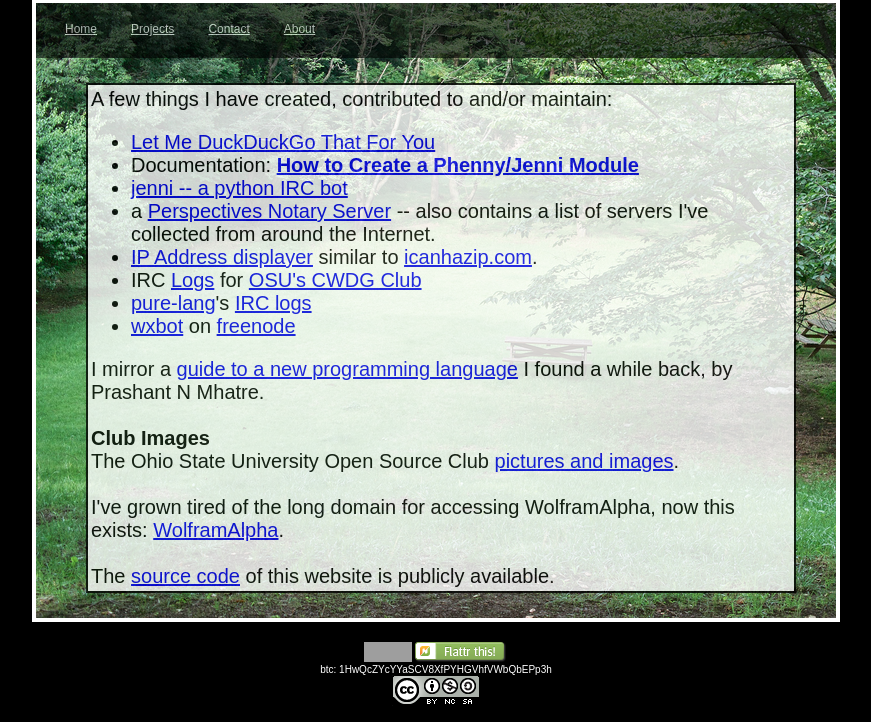
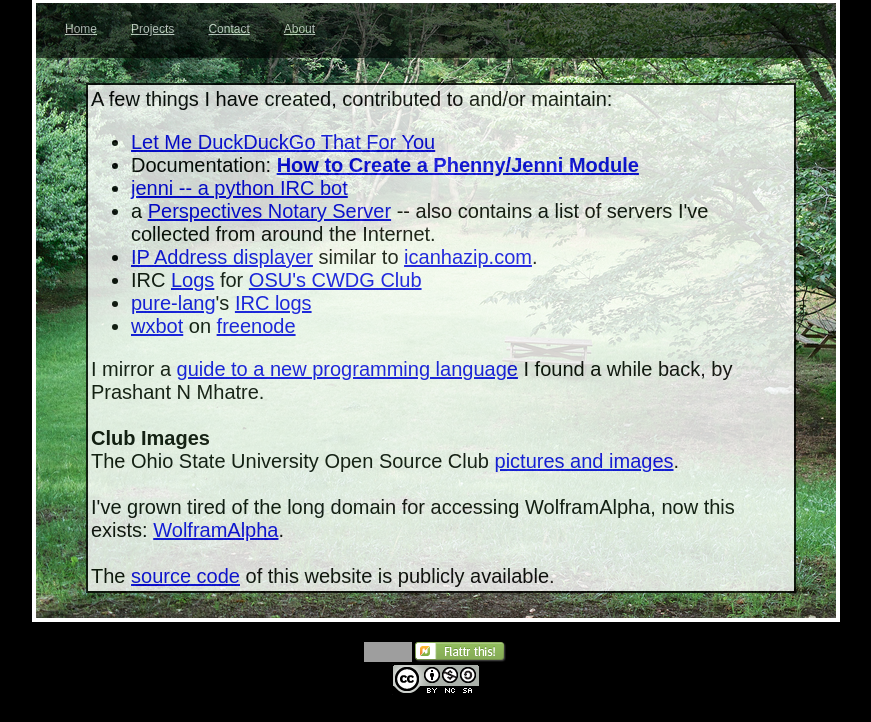
Before and after one commit to myano/yanovich.net, a PHP site: page /index.php in a window 1280 px wide. Shown: the part 101-823 px from the top of the page, without its empty margins (208-1079 px from the left). Run offline with PHP 8.4, Linux system fonts and the light colour scheme; data that the repository does not hold is empty; some web fonts are replaced; grey boxes are pictures that could not be loaded.

Commit message:
removed btc

```diff
--- a/footer.php
+++ b/footer.php
@@ -1,8 +1,6 @@
 <div class="textalign-center">
                 <iframe style="border: 0; margin: 0; padding: 0;" src="https://www.gittip.com/myano/widget.html" width="48" height="20"></iframe>
                 <a href="https://flattr.com/thing/801771/Michael-Yanovichs" target="_blank"><img src="images/flattr-badge-large.png" alt="Flattr this" title="Flattr this" style="border: 0;" /></a>
-                <br />
-                btc: 1HwQcZYcYYaSCV8XfPYHGVhfVWbQbEPp3h
                 <br />
                 <a rel="license" href="https://creativecommons.org/licenses/by-nc-sa/3.0/">
                 <img class="noborder" alt="Creative Commons License" src="images/88x31.png" /></a>
```
